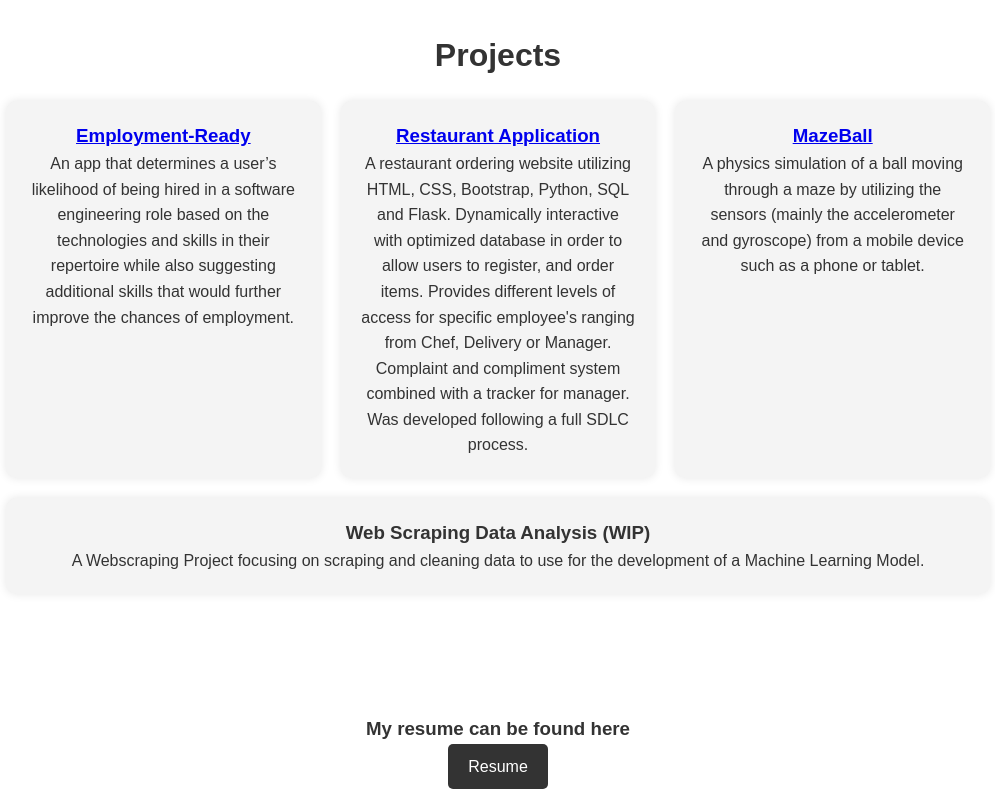
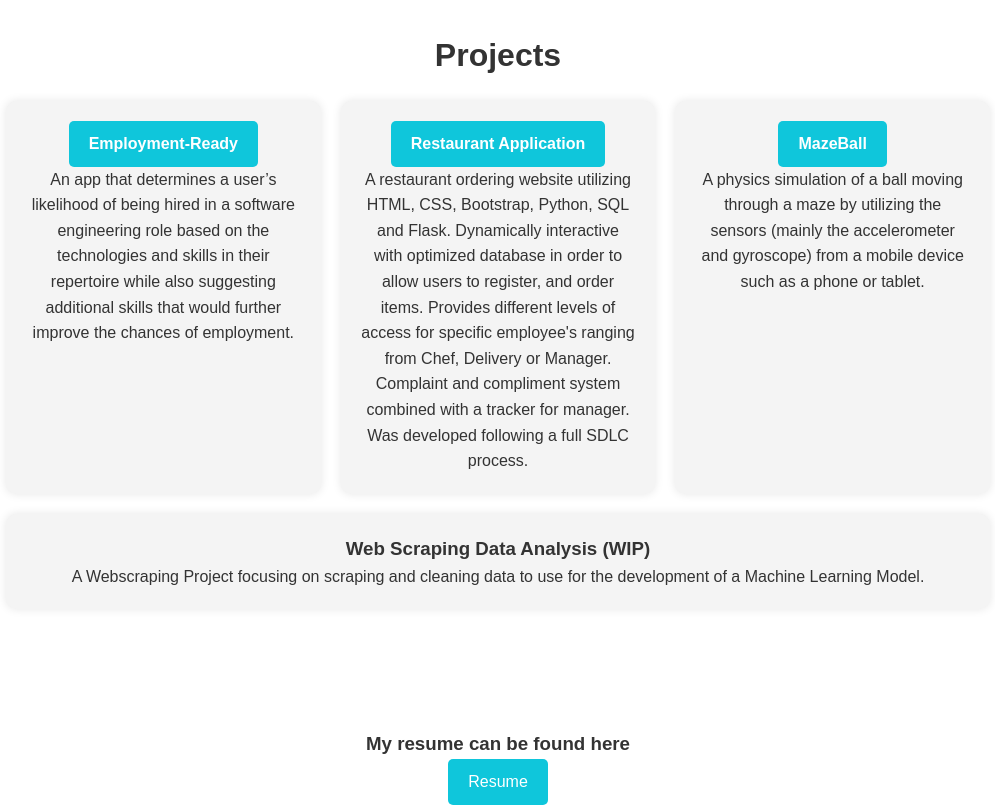
Before and after one commit to azhu000/portfolio, a plain HTML site: page index.html in a window 1280 px wide. Shown: the part 1360-2168 px from the top of the page, without its empty margins (142-1137 px from the left). Drawn offline with Linux system fonts and the light colour scheme.

Commit message:
edited buttons

```diff
--- a/css/styles.css
+++ b/css/styles.css
@@ -150,7 +150,7 @@ footer {
     padding: 10px 20px;
     font-size: 16px;
     color: #fff;
-    background-color: #333;
+    background-color: #0fc6db;
     border: none;
     border-radius: 5px;
     text-decoration: none;
@@ -159,5 +159,5 @@ footer {
     transition: background 0.3s;
 }
 .btn:hover {
-    background-color: #575757;
+    background-color: #c28181;
 }
--- a/index.html
+++ b/index.html
@@ -96,18 +96,18 @@
             <h2>Projects</h2>
             <div class="projects">
                 <div class="project">
-                    <h3><a href="https://employmentready.streamlit.app/" target="_blank">Employment-Ready</a></h3>
+                    <h3><a class="btn" href="https://employmentready.streamlit.app/" target="_blank">Employment-Ready</a></h3>
                     <p>An app that determines a user’s likelihood of being hired in a software engineering role based
                         on the technologies and skills in their repertoire while also suggesting additional skills that would further improve the chances of employment.</p>
                 </div>
                 <div class="project">
-                    <h3><a href="https://github.com/azhu000/Joe-s-Grab-and-Go" target="_blank">Restaurant Application</a></h3>
+                    <h3><a class="btn" href="https://github.com/azhu000/Joe-s-Grab-and-Go" target="_blank">Restaurant Application</a></h3>
                     <p>A restaurant ordering website utilizing HTML, CSS, Bootstrap, Python, SQL and Flask. Dynamically interactive with optimized database in order to allow users to register, and order items.
                         Provides different levels of access for specific employee's ranging from Chef, Delivery or Manager. Complaint and compliment system combined with a tracker for manager. Was developed following a
                     full SDLC process. </p>
                 </div>
                 <div class="project">
-                    <h3><a href="https://github.com/azhu000/MazeBall" target="_blank">MazeBall</a></h3>
+                    <h3><a class="btn" href="https://github.com/azhu000/MazeBall" target="_blank">MazeBall</a></h3>
                     <p>A physics simulation of a ball moving through a maze by utilizing the sensors (mainly the accelerometer and gyroscope) from a mobile device such as a phone or tablet.</p>
                 </div>
                 <div class="project">
```
